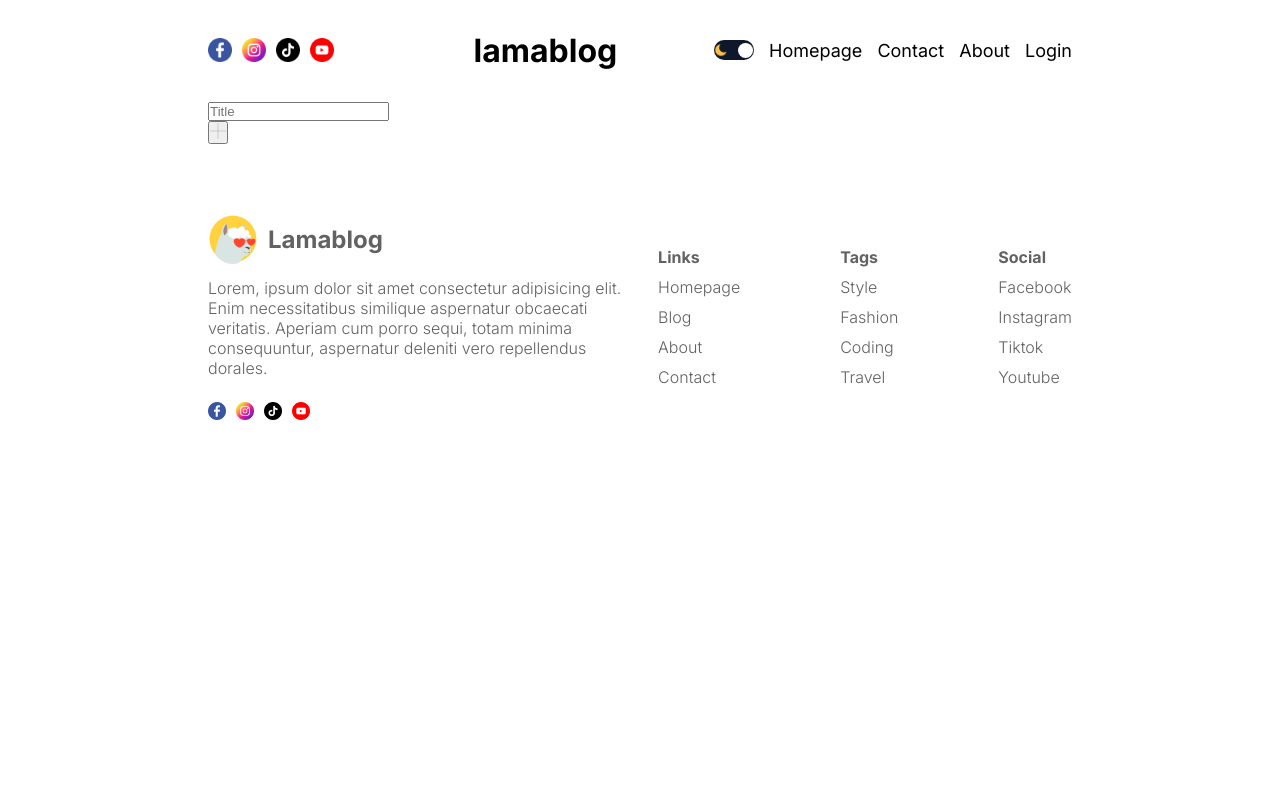
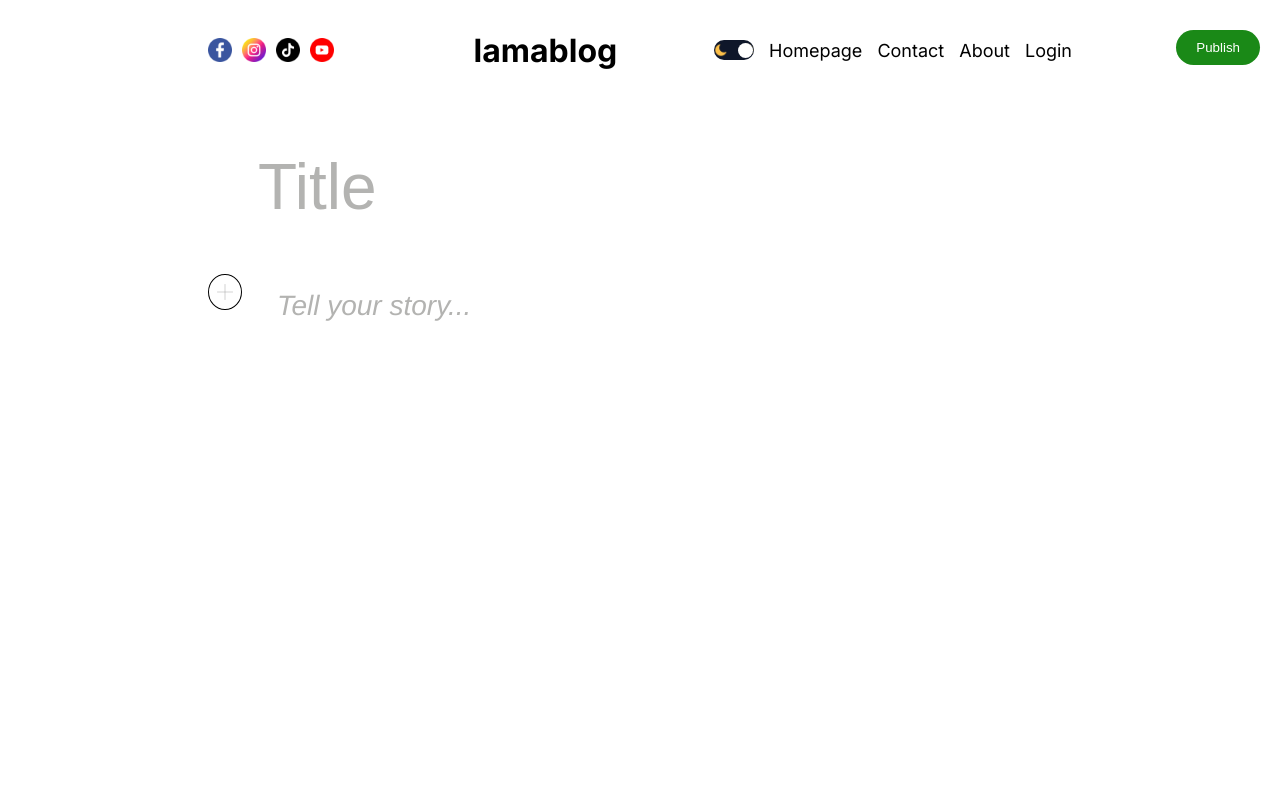
Before and after one commit to KwanJunEr/blogwebsite_nextjs_mongodb, a Next.js app: page /write in a window 1280 px wide. Shown: the top 800 px of the page. Built offline with nearby package versions, Linux system fonts and the light colour scheme.

Commit message:
complete write page

```diff
--- a/app/globals.css
+++ b/app/globals.css
@@ -77,3 +77,11 @@
     max-width: 475px;
   }
 }
+
+.ql-container{
+  font-size:28px !important;
+}
+
+.quill > .ql-container > .ql-editor.ql-blank::before{
+  color: #b3b3b1 !important;
+}
--- a/app/write/page.tsx
+++ b/app/write/page.tsx
@@ -2,20 +2,25 @@
 import React, { useState } from "react";
 import styles from "./write.module.css";
 import Image from "next/image";
+import ReactQuill from "react-quill";
+import "react-quill/dist/quill.bubble.css"
 
 const WritePage = () => {
   const [open, setOpen] = useState(false);
+  const [value, setValue] = useState("");
   return (
     <div className={styles.container}>
-      <input type="text" placeholder="Title" />
+      <input type="text" placeholder="Title" className={styles.input} />
       <div className={styles.editor}>
-        <button className={styles.button}>
+        <button className={styles.button} onClick={() => setOpen(!open)}>
           <Image src="/plus.png" alt="" width={16} height={16} />
         </button>
         {open && (
           <div className={styles.add}>
             <button className={styles.addButton}>
-              <Image src="/image.png" alt="" width={16} height={16} />
+              <label htmlFor="image">
+                <Image src="/image.png" alt="" width={16} height={16} />
+              </label>
             </button>
             <button className={styles.addButton}>
               <Image src="/external.png" alt="" width={16} height={16} />
@@ -25,7 +30,15 @@
             </button>
           </div>
         )}
+        <ReactQuill
+          className={styles.textArea}
+          theme="bubble"
+          value={value}
+          onChange={setValue}
+          placeholder="Tell your story..."
+        />
       </div>
+      <button className={styles.publish}>Publish</button>
     </div>
   );
 };
--- a/app/write/write.module.css
+++ b/app/write/write.module.css
@@ -1,3 +1,65 @@
 .container{
 
 }
+
+.editor{
+    display: flex;
+    gap:20px;
+    height: 700px;
+    position: relative;
+}
+
+.button,
+.addButton{
+    width: 36px;
+    height: 36px;
+    border-radius: 50%;
+    background-color: transparent;
+    border: 1px solid var(--textColor);
+    display: flex;
+    justify-content: center;
+    align-items: center;
+    cursor: pointer;
+}
+
+.addButton{
+    border-color: #1a8917;
+}
+
+.add{
+    display: flex;
+    gap:20px;
+    background-color: var(--bg);
+    position: absolute;
+    z-index: 999;
+    width: 100%;
+    left:50px;
+}
+
+.input{
+    padding: 50px;
+    font-size:64px;
+    border: none;
+    outline: none;
+    background-color: transparent;
+}
+
+.input::placeholder{
+    color:#b3b3b1;
+}
+
+.textArea{
+    width: 100%;
+}
+
+.publish{
+    position: absolute;
+    top:30px;
+    right: 20px;
+    padding: 10px 20px;
+    border:none;
+    background-color: #1a8917 ;
+    color: white;
+    cursor: pointer;
+    border-radius: 20px ;
+}
```
